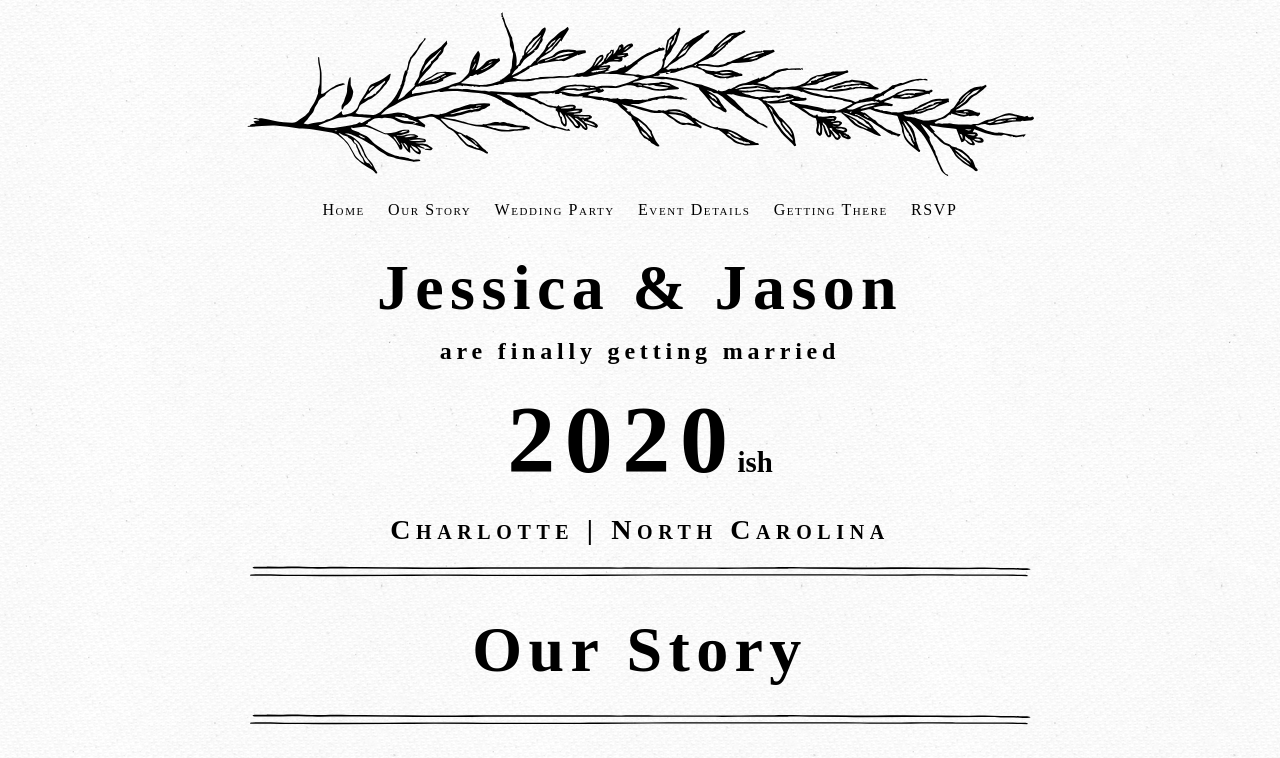
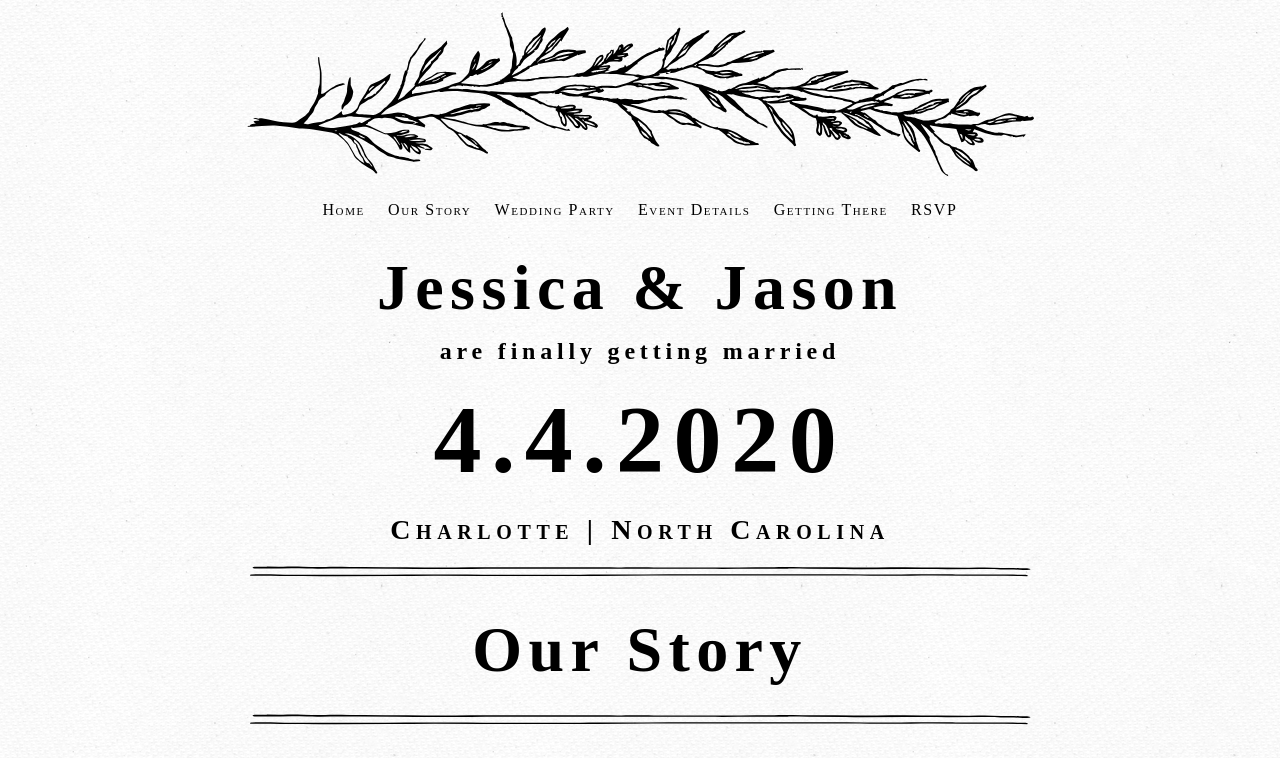
Before and after one commit to jdominiczak/jessandjason.com, a plain HTML site: page index.html in a window 1280 px wide. Shown: the top 758 px of the page. Drawn offline with Linux system fonts and the light colour scheme; a web font is replaced by a local one.

```diff
--- a/index.html
+++ b/index.html
@@ -38,7 +38,7 @@
         <a name="home" />
         <h2>Jessica &amp; Jason</h2>
         <h5>are finally getting married</h5>
-        <h1>2020<small>ish</small></h1>
+        <h1>4.4.2020</h1>
         <h4>Charlotte | North Carolina</h4>
       </div>
       <div>
```
